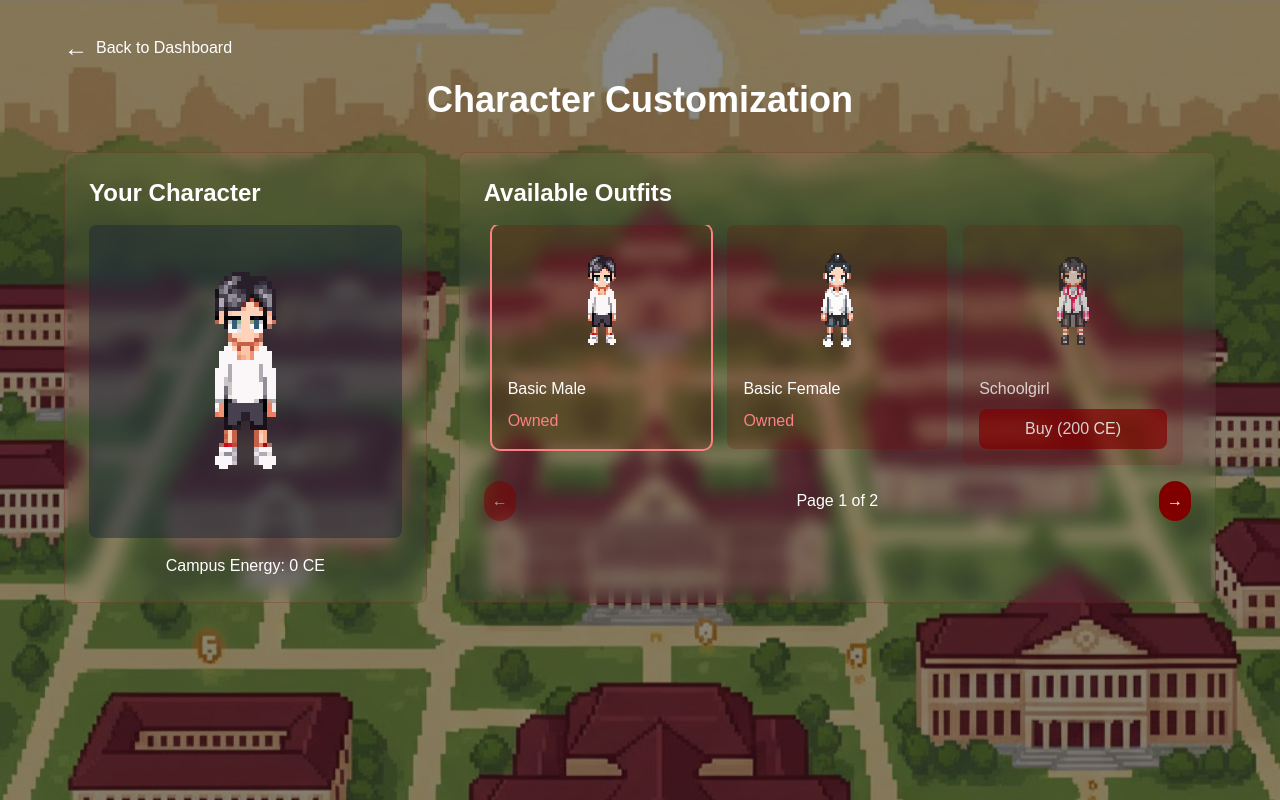
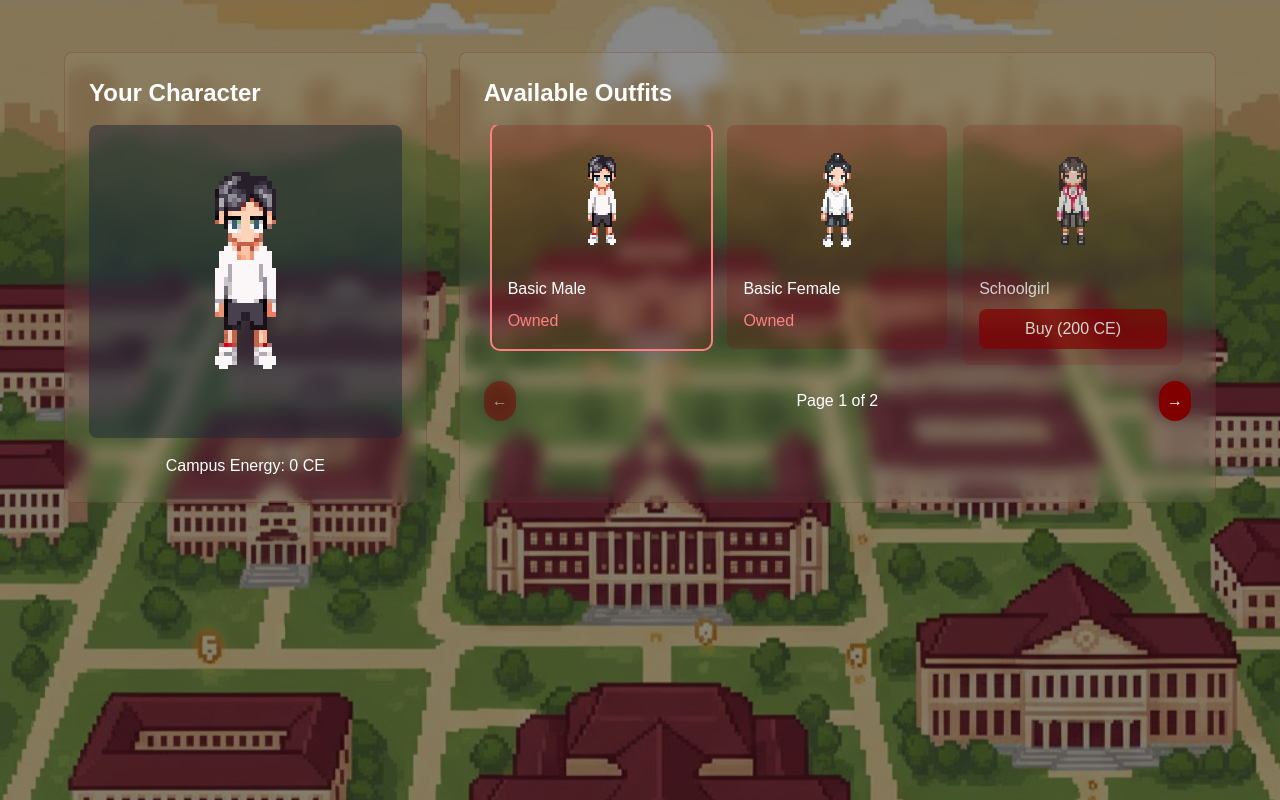
Before and after one commit to aidantiu/ActiveCAMPUS-Go, a Next.js app in the folder activecampus-go/: page /character_customization in a window 1280 px wide. Built offline with nearby package versions, Linux system fonts and the light colour scheme; no server answers; a web font is replaced by a local one.

Commit message:
Update page.tsx

```diff
--- a/activecampus-go/app/character_customization/page.tsx
+++ b/activecampus-go/app/character_customization/page.tsx
@@ -180,18 +180,8 @@
         imageRendering: 'pixelated'
       }}>
       <div className="max-w-6xl mx-auto">
-        {/* Back Button */}
-        <button
-          onClick={() => router.push('/dashboard')}
-          className="mb-4 flex items-center gap-2 text-white hover:text-[#ff8080] transition-colors"
-        >
-          <span className="text-2xl">←</span>
-          <span>Back to Dashboard</span>
-        </button>
 
-        <h1 className="text-4xl font-bold text-white mb-8 text-center">Character Customization</h1>
-
-        <div className="grid grid-cols-1 md:grid-cols-3 gap-8">
+        <div className="grid grid-cols-1 md:grid-cols-3 gap-8 mt-5">
           {/* Character Preview */}
           <div className="col-span-1 bg-white/5 rounded-lg p-6 backdrop-blur-sm border border-[#800000]/20">
             <h2 className="text-2xl font-semibold text-white mb-4">Your Character</h2>
```
